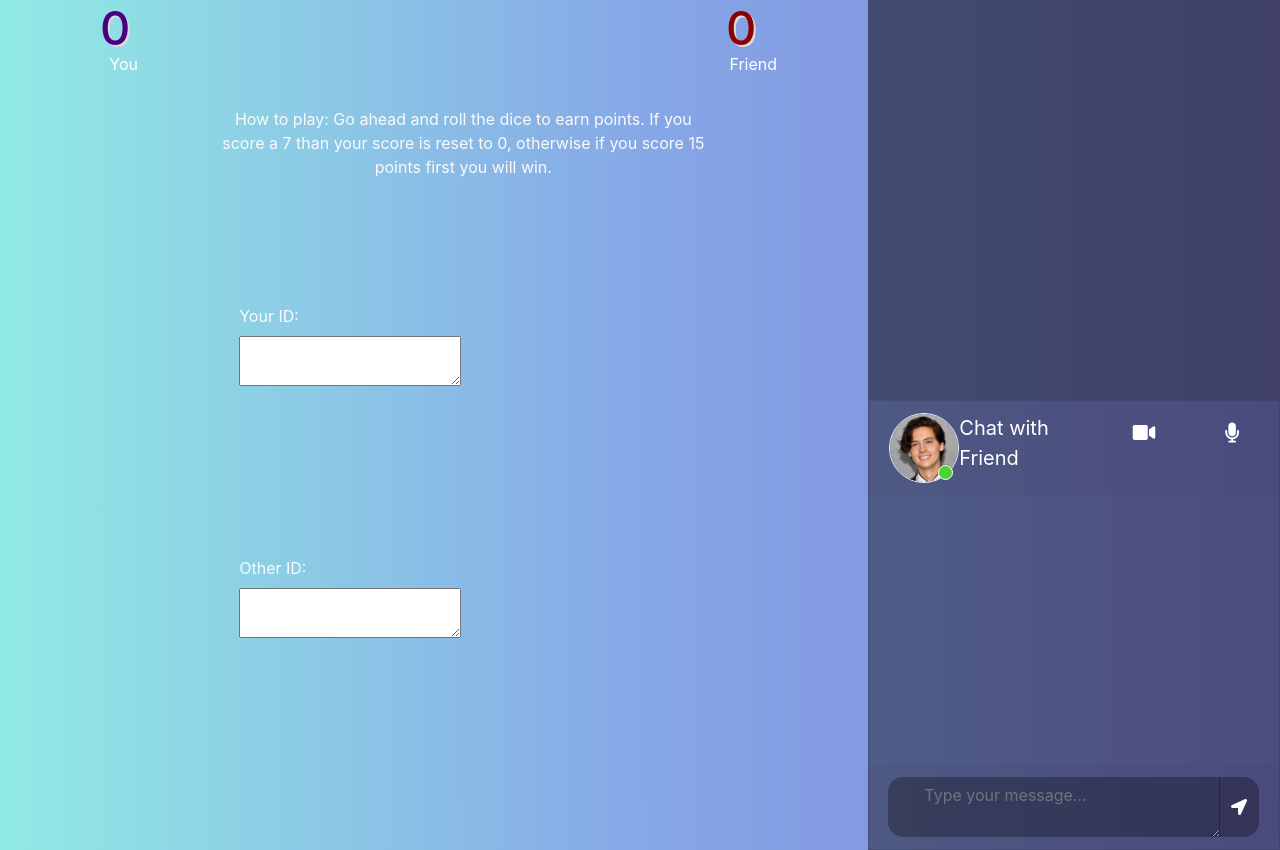
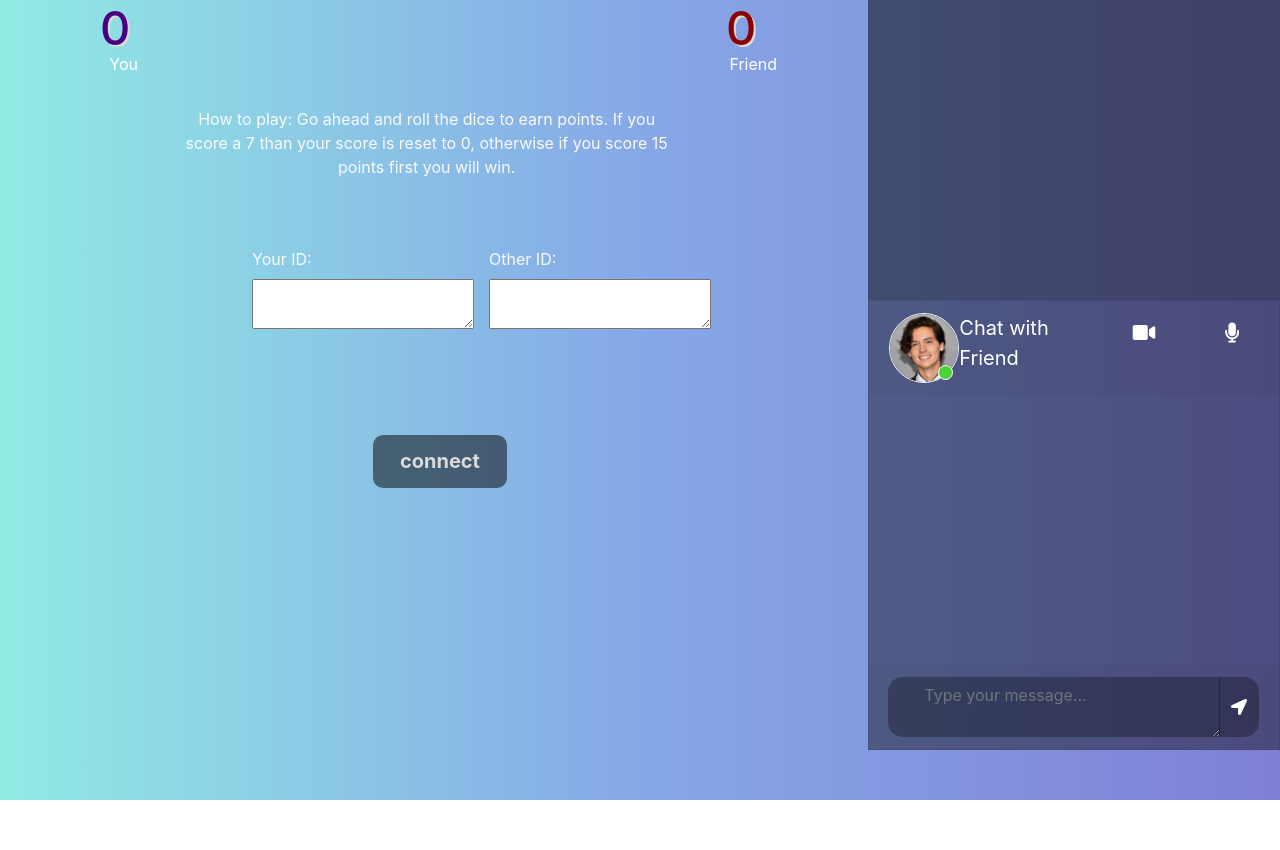
Before and after one commit to Eronavrp/OnlineGame_using_WebRCT, a website: page index.html in a window 1280 px wide. Shown: the top 850 px of the page. After the commit the page ends 800 px from the top, so only its background shows below. Drawn offline with nearby package versions, Linux system fonts and the light colour scheme.

Commit message:
bootstrap

```diff
--- a/index.html
+++ b/index.html
@@ -23,34 +23,31 @@
               <p>Friend</p>
             </div>
           </div>
-          <div class="row">
-            <p style="text-align: center;width:500px;color: #fafafa;margin: 3% 0 0 25%;">How to play: Go ahead and roll the dice to earn points. If you score a 7 than your score is reset to 0, otherwise if you score 15 points first you  will win. </p>
+          <div class="row justify-content-center align-items-center">
+            <p style="text-align: center;width:500px;color: #fafafa;margin: 3% 0;">How to play: Go ahead and roll the dice to earn points. If you score a 7 than your score is reset to 0, otherwise if you score 15 points first you  will win. </p>
           </div>
           <div class="row" >
             <div class="col-2">
-              <!-- <label>Your ID:</label><br/>
-              <textarea id="yourId"></textarea><br/>
-              <label>Other ID:</label><br/>
-              <textarea id="otherId"></textarea>
-              <button id="connect">connect</button><br/>
-              <label>Rezultati</label>
-              <p id="result"></p>
-              <button id="generate">Click me!!</button> -->
               <script src="bundle.js" charset="utf-8"></script>
             </div>
 
             <div class="col-8" style="margin-top: 5%;" id="game">
                   <!-- connection -->
-                  <div id="connection" >
-                    <div class="con" >
-                      <label>Your ID:</label><br/>
-                      <textarea id="yourId"></textarea><br/>
+                  <div id="connection">
+                    <div  class="row">
+                      <div class="col-lg-2 col-sm-4"></div>
+                      <div class="con col-lg-3 col-sm-6" >
+                        <label>Your ID:</label><br/>
+                        <textarea id="yourId"></textarea><br/>
+                      </div>
+                      <div class="col-lg-2 col-sm-4"></div>
+                      <div class=" con col-lg-3 col-sm-6">
+                        <label>Other ID:</label><br/>
+                        <textarea id="otherId"></textarea>
+                      </div>
+                      <div class="col-lg-2 col-sm-2"></div>
                     </div>
-                    <div class="con">
-                      <label>Other ID:</label><br/>
-                      <textarea id="otherId"></textarea>
-                    </div>
-                    <button id="connect">connect</button><br/>
+                    <button id="connect" style="margin-left:40% ;">connect</button><br/>
                   </div>
                   <!-- end Game -->
                   <div id="win" style="display: none;" >
--- a/style.css
+++ b/style.css
@@ -135,8 +135,7 @@ html {
 }
 #video {
 	background-color: rgba(0, 0, 0, 0.5) !important;
-	position: relative;
-	height: 400px;
+	height: 300px;
 }
 .col-4 {
 	padding-right: 0;
@@ -152,12 +151,11 @@ html {
 	line-height: 1px;
 }
 .con{
-	display: inline-block;
-	margin:82px;
 	color:#fafafa;
 }
 .connect{
 	display: inline-block;
+
 }
 @font-face {
 	font-family: myFont;
```
